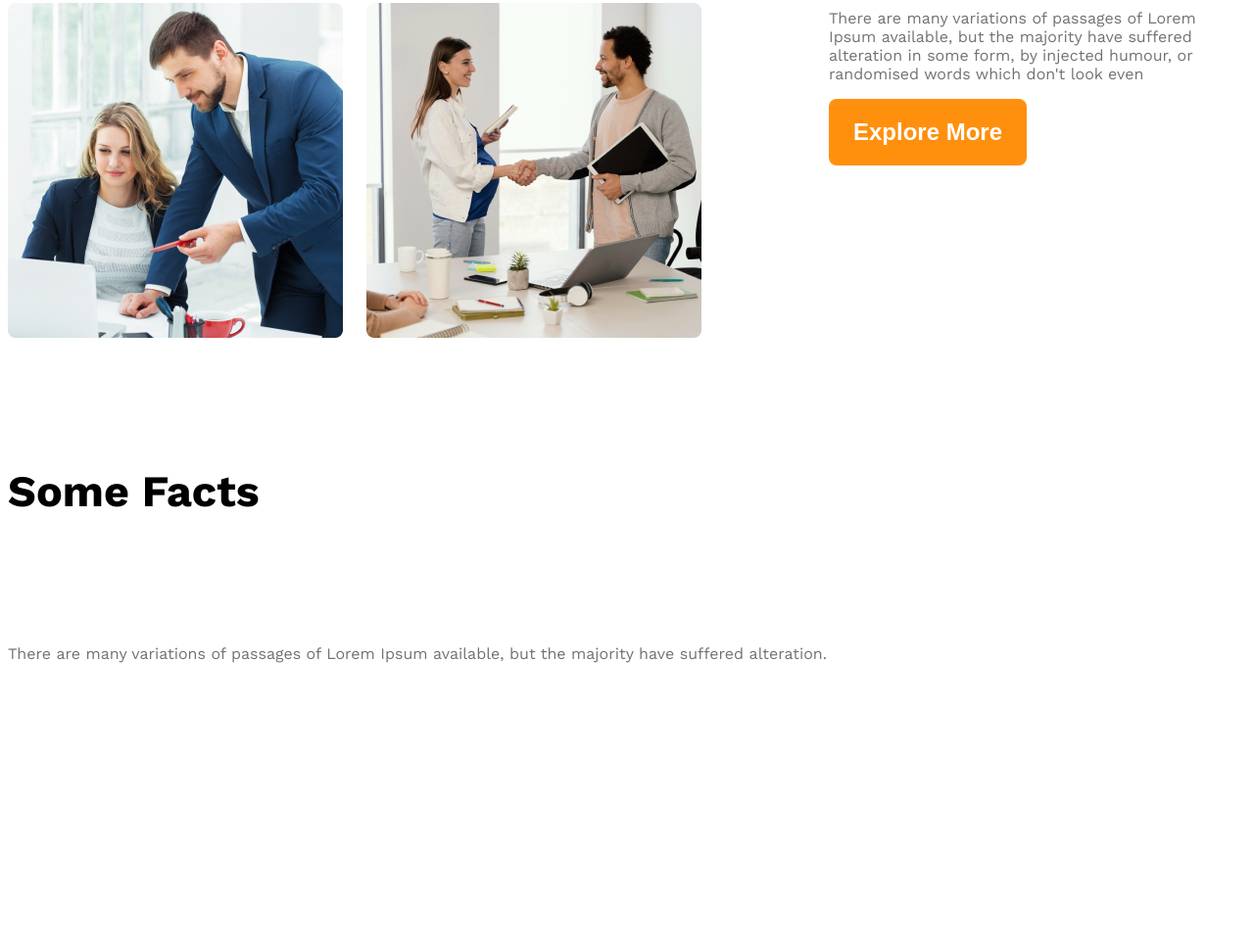
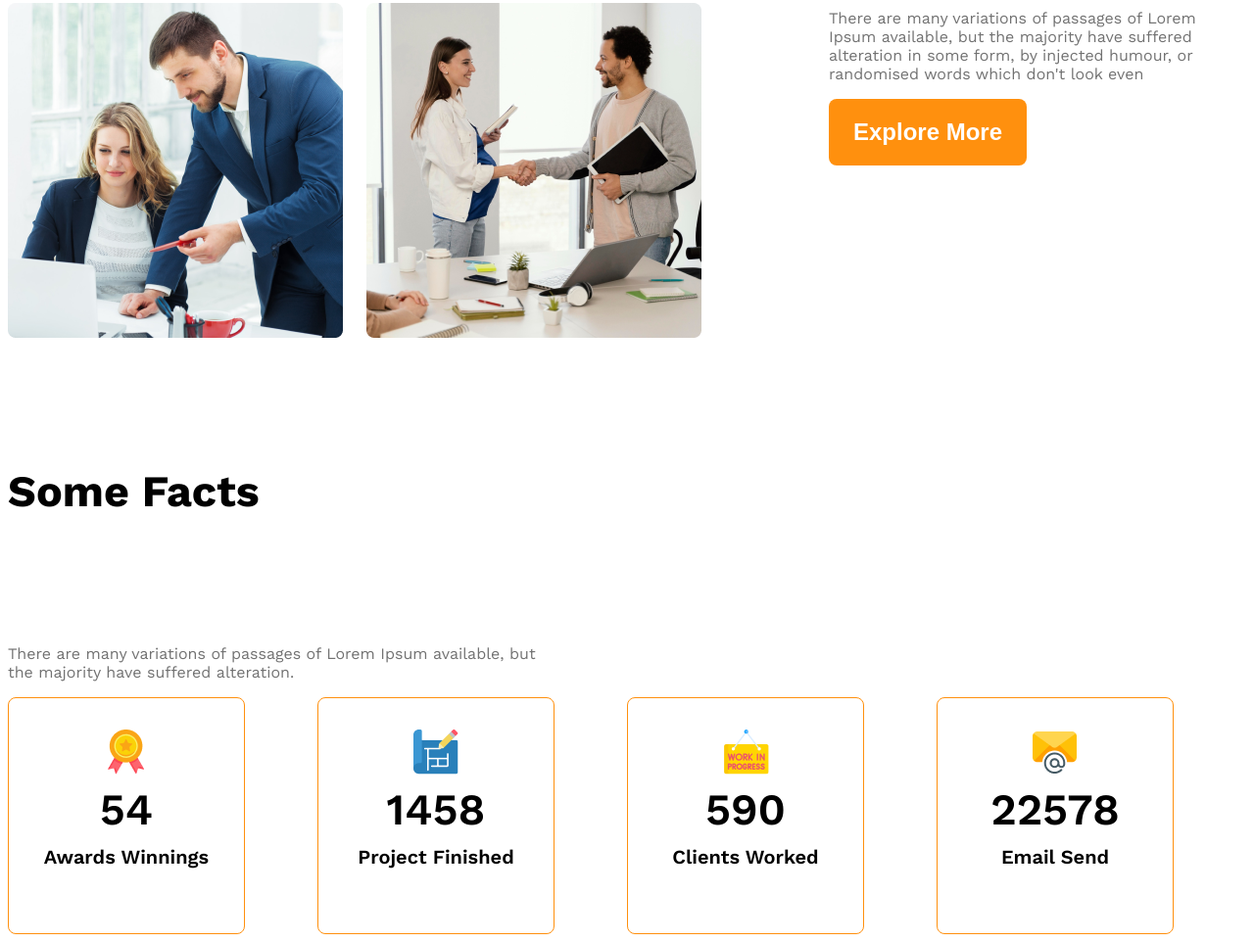
Before and after one commit to abdulkarim70/g3-architect-website, a plain HTML site: page index.html in a window 1280 px wide. Shown: the part 1682-2644 px from the top of the page at 98% size. Before the commit the page ends 2540 px from the top, so only its background shows below. Drawn offline with nearby package versions, Linux system fonts and the light colour scheme.

Commit message:
fact card made & designed

```diff
--- a/index.html
+++ b/index.html
@@ -52,28 +52,30 @@
     </section>
 <!--some facts-->
 <section class="some-facts">
-<p class="text-light-gray">There are many variations of passages of Lorem Ipsum available, but the majority have suffered alteration.</p>
+<p class="text-light-gray fact-description">There are many variations of passages of Lorem Ipsum available, but the majority have suffered alteration.</p>
 <div class="facts-container">
 <!--.fact*4>img.fact-icon+h4.fact-number+h5.fact-name-->
-<div class="fact">
-    <img src="" alt="" class="fact-icon">
-    <h4 class="fact-number"></h4>
-    <h5 class="fact-name"></h5>
+<div class="fact-card display-flex">
+    <div>
+    <img src="./images/icons/ribon.png" alt="" class="fact-icon">
+    <h4 class="fact-number">54</h4>
+    <h5 class="fact-name">Awards Winnings</h5>
+    </div>
 </div>
-<div class="fact">
-    <img src="" alt="" class="fact-icon">
-    <h4 class="fact-number"></h4>
-    <h5 class="fact-name"></h5>
+<div class="fact-card display-flex">
+    <div><img src="./images/icons/projects.png" alt="" class="fact-icon">
+    <h4 class="fact-number">1458</h4>
+    <h5 class="fact-name">Project Finished</h5></div>
 </div>
-<div class="fact">
-    <img src="" alt="" class="fact-icon">
-    <h4 class="fact-number"></h4>
-    <h5 class="fact-name"></h5>
+<div class="fact-card display-flex">
+    <div><div><img src="./images/icons/customers.png" alt="" class="fact-icon">
+    <h4 class="fact-number">590</h4>
+    <h5 class="fact-name">Clients Worked</h5></div></div>
 </div>
-<div class="fact">
-    <img src="" alt="" class="fact-icon">
-    <h4 class="fact-number"></h4>
-    <h5 class="fact-name"></h5>
+<div class="fact-card display-flex">
+   <div><div> <img src="./images/icons/email.png" alt="" class="fact-icon">
+    <h4 class="fact-number">22578</h4>
+    <h5 class="fact-name">Email Send</h5></div></div>
 </div>
 
 </div>
--- a/style/architech.css
+++ b/style/architech.css
@@ -117,7 +117,37 @@
         margin: 20px;
     }
 }
+/*Some facts related style*/
+.fact-card{
+    border: 1px solid #FF900E;
+    width: 240px;
+    height: 240px;
+    border-radius: 8px;
+    align-items: center;
+    justify-content: center;
+    text-align: center;
+}
 
+.facts-container{
+    display: grid;
+    grid-template-columns: repeat(4,1fr);
+
+
+}
+.fact-number{
+    font-size: 2.8rem;
+    font-weight: 600;
+    margin-top: 5px;
+    margin-bottom: 10px;
+}
+.fact-name{
+    font-size: 1.25rem;
+    font-weight: 600;
+    margin-top: 10px;
+}
+.fact-description{
+    max-width: 540px;
+}
 /* medium size device*/
 @media screen and (min-width:576px)  and (max-width:992px){
     .teams{
@@ -126,3 +156,4 @@
     .our-feature{
         margin: 50px auto;
 }
+}
```
